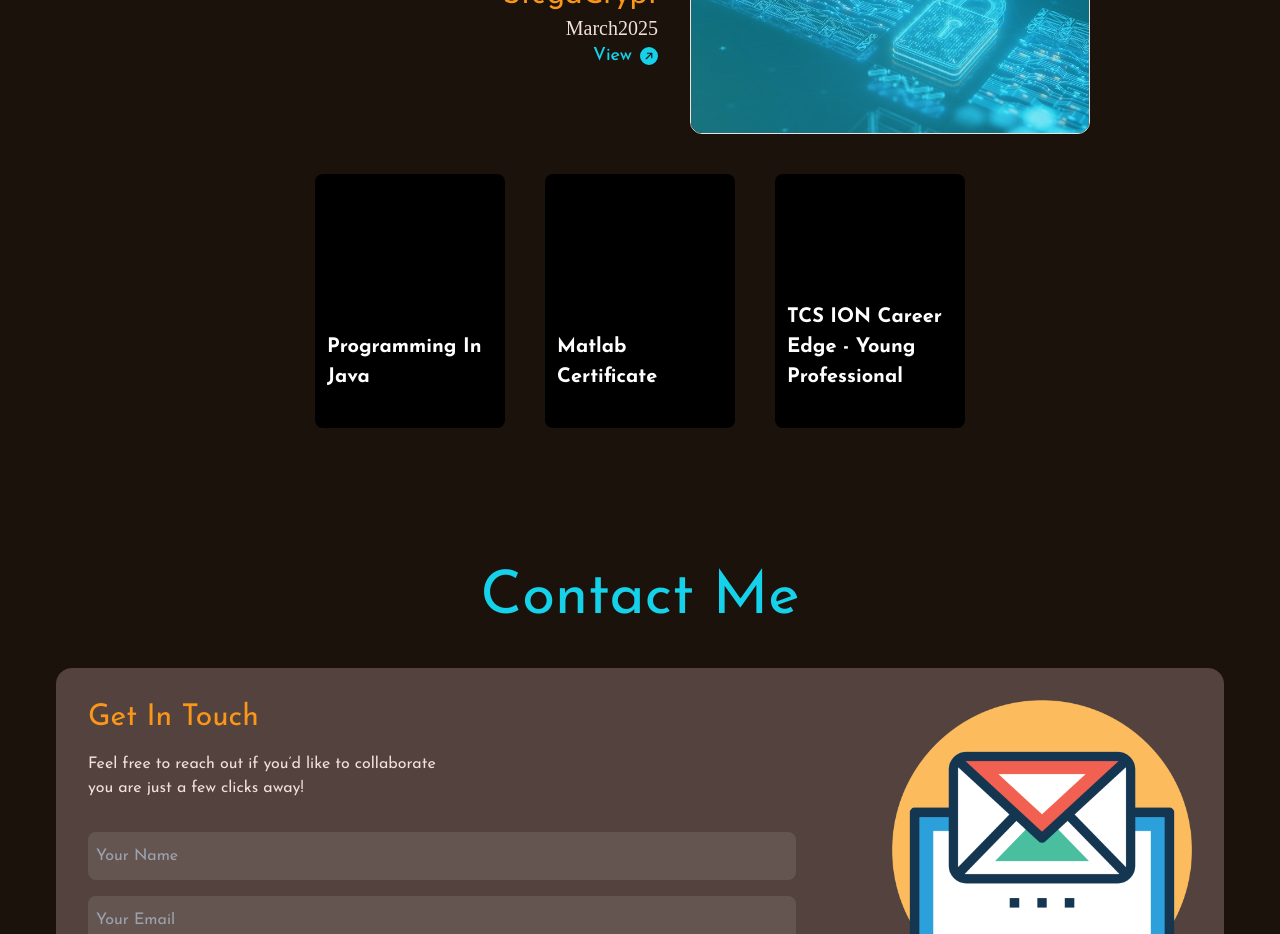
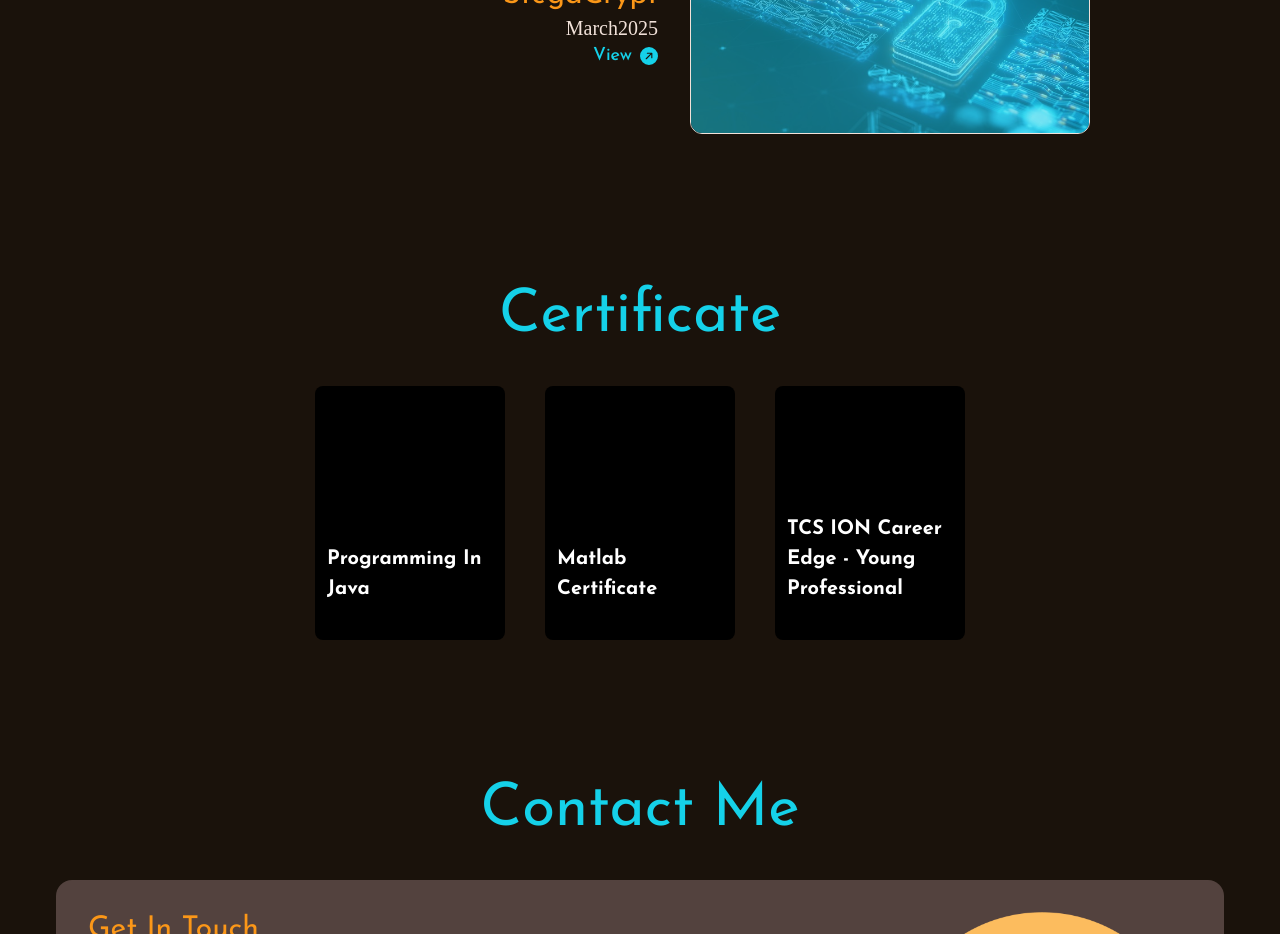
Before and after one commit to swapnilsupe01/E-portfolio, a React (Vite) app: page / in a window 1280 px wide. Shown: the part 4920-5854 px from the top of the page. Built offline with nearby package versions, Linux system fonts and the light colour scheme.

Commit message:
Certificate  Ame is added

```diff
--- a/src/components/certificateSection/CertificateSection.jsx
+++ b/src/components/certificateSection/CertificateSection.jsx
@@ -3,7 +3,9 @@ import CertificateCard from './CertificateCard';
 
 const CertificateSection = () => {
   return (
-    <div id="certificate" className="flex gap-10 flex-wrap justify-center py-10">
+    <div id="certificate" className="flex flex-col items-center mt-28 py-10">
+      <h2 className="text-6xl text-cyan mb-10">Certificate</h2>
+      <div className="flex gap-10 flex-wrap justify-center">
         <CertificateCard
           title="Programming in Java"
           pdf="/certificates/Programming In Java.pdf"
@@ -17,6 +19,7 @@ const CertificateSection = () => {
           pdf="/certificates/Swapnil_Supe_4639643.pdf"
         />
       </div>
+    </div>
   );
 };
 
--- a/src/components/projectsSection/ProjectsMain.jsx
+++ b/src/components/projectsSection/ProjectsMain.jsx
@@ -132,7 +132,7 @@ const projects = [
 
 const ProjectsMain = () => {
   return (
-    <div id="projects" className="max-w-[1200px] mx-auto px-4">
+    <div id="projects" className="max-w-[1200px] mx-auto px-4 mb-20">
       <motion.div
         variants={fadeIn("top", 0)}
         initial="hidden"
```
Lines whose indentation alone changed are shown as unchanged.
